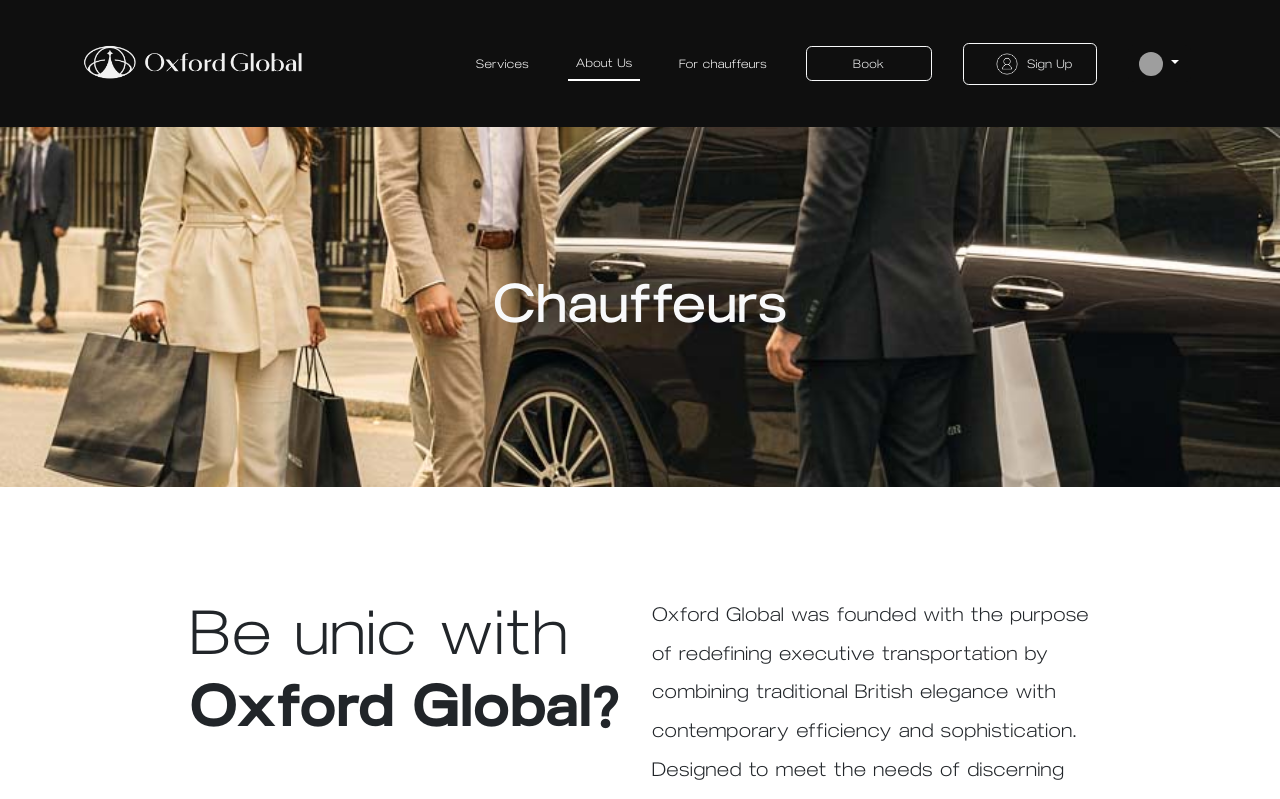
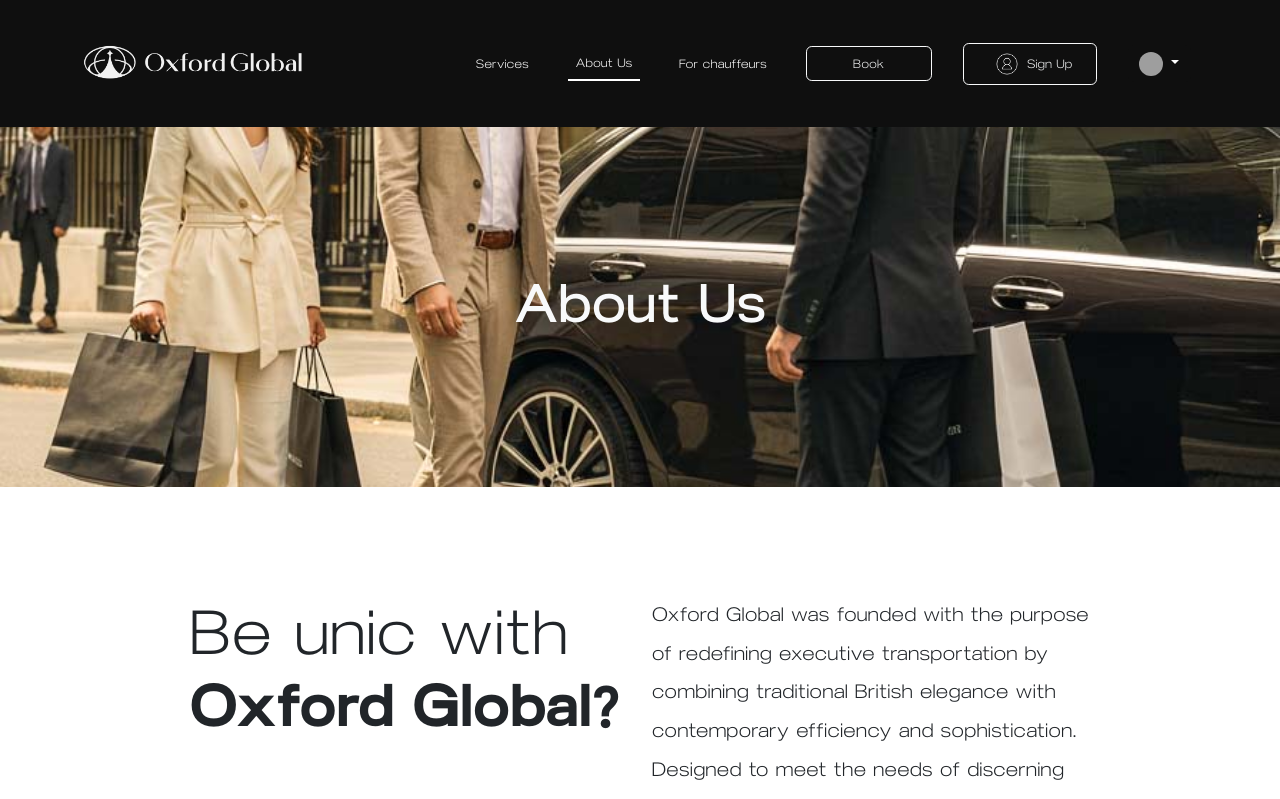
Before and after one commit to zebra76966/oxfordglobal, a React (Create React App) app: page /aboutus in a window 1280 px wide. Shown: the top 799 px of the page. Built offline with nearby package versions, Linux system fonts and the light colour scheme; grey boxes are pictures that could not be loaded.

Commit message:
Changed text for abut us page

```diff
--- a/src/components/about/about.js
+++ b/src/components/about/about.js
@@ -10,7 +10,7 @@
     <>
       <div className="w-100 bgAboutUs d-flex align-items-center justify-content-center">
         <motion.h5 className="display-4 text-light" initial={{ opacity: 0, y: 20 }} animate={{ opacity: 1, y: 0 }} transition={{ duration: 0.5, delay: 0.5 }}>
-          Chauffeurs
+          About Us
         </motion.h5>
       </div>
 
```
